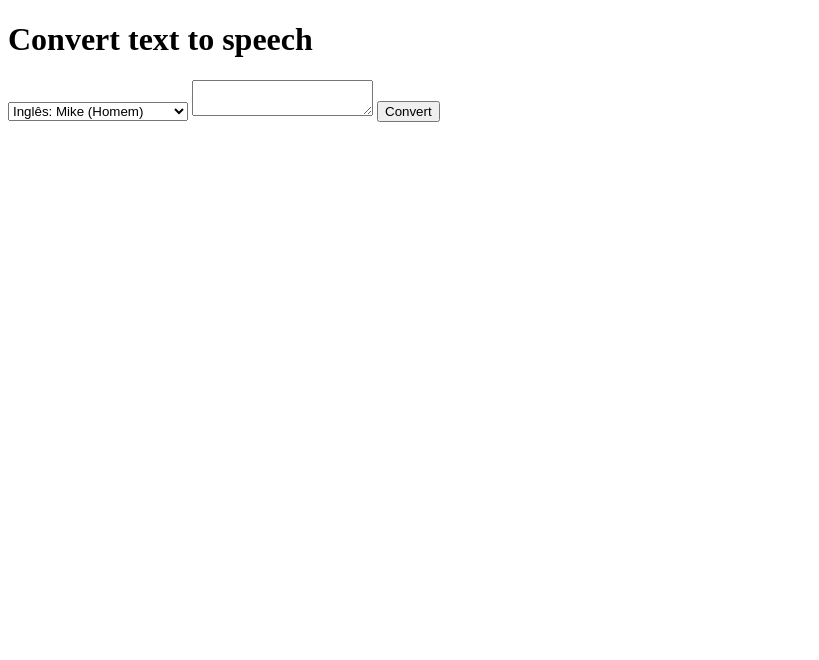
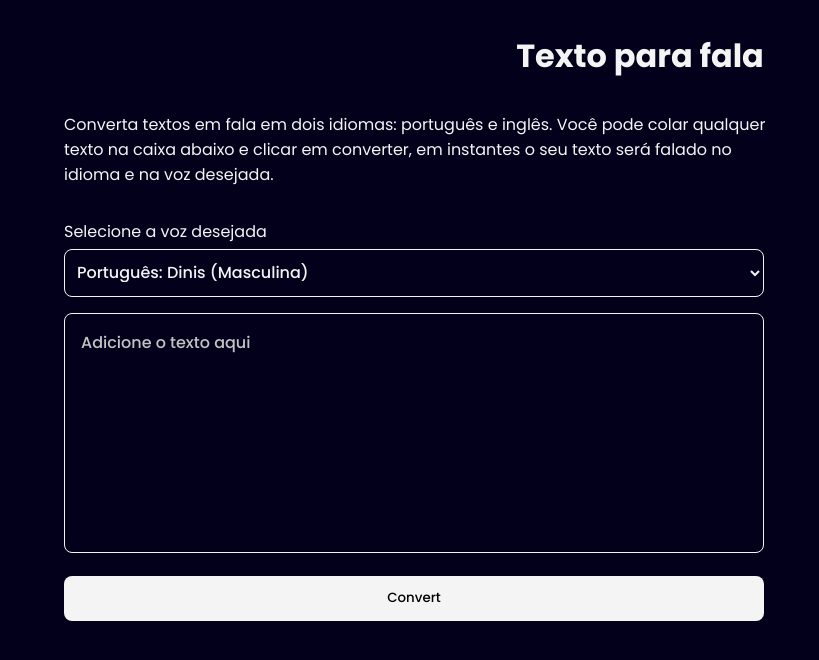
Before and after one commit to OJailson17/text-to-speech, a plain HTML site: page index.html in a window 1280 px wide. Shown: the whole page, without its empty margins (0-819 px from the left). Drawn offline with Linux system fonts and the light colour scheme.

Commit message:
finish client side

```diff
--- a/index.html
+++ b/index.html
@@ -1,24 +1,53 @@
 <!DOCTYPE html>
 <html lang="en">
 	<head>
+		<link rel="preconnect" href="https://fonts.googleapis.com" />
+		<link rel="preconnect" href="https://fonts.gstatic.com" crossorigin />
+
 		<meta charset="UTF-8" />
 		<meta http-equiv="X-UA-Compatible" content="IE=edge" />
 		<meta name="viewport" content="width=device-width, initial-scale=1.0" />
-		<title>Text to speech</title>
+
+		<link
+			href="https://fonts.googleapis.com/css2?family=Poppins:wght@400;500;700&display=swap"
+			rel="stylesheet"
+		/>
+
+		<link rel="stylesheet" href="./styles/styles.css" />
+
+		<title>Texto para fala</title>
 	</head>
 	<body>
-		<h1>Convert text to speech</h1>
+		<div class="app">
+			<h1>Texto para fala</h1>
 
-		<select name="voice" id="voice">
-			<option value="mike">Inglês: Mike (Homem)</option>
-			<option value="dinis">Português: Dinis (Homem)</option>
-		</select>
+			<p class="description">
+				Converta textos em fala em dois idiomas: português e inglês. Você pode
+				colar qualquer texto na caixa abaixo e clicar em converter, em instantes
+				o seu texto será falado no idioma e na voz desejada.
+			</p>
 
-		<textarea id="text"></textarea>
+			<div class="inputs-wrapper">
+				<label for="voice" class="voice-label">Selecione a voz desejada</label>
+				<select name="voice" id="voice">
+					<option value="dinis">Português: Dinis (Masculina)</option>
+					<option value="marcia">Português: Marcia (Feminina)</option>
+					<option value="ligia">Português: Ligia (Feminina)</option>
+					<option value="yara">Português: Yara (Feminina)</option>
+					<option value="mike">Inglês: Mike (Masculina)</option>
+					<option value="linda">Inglês: Linda (Feminina)</option>
+					<option value="amy">Inglês: Amy (Feminina)</option>
+					<option value="john">Inglês: John (Masculina)</option>
+					<option value="mary">Inglês: Mary (Feminina)</option>
+				</select>
 
-		<button onclick="textToSpeech()">Convert</button>
+				<textarea id="text" placeholder="Adicione o texto aqui"></textarea>
+
+				<button onclick="textToSpeech()" class="converter-btn">Convert</button>
+			</div>
+		</div>
 
 		<script src="/lib/voicerss-tts.min.js"></script>
-		<script src="/script.js"></script>
+		<script src="./js/script.js"></script>
 	</body>
 </html>
--- /dev/null
+++ b/js/script.js
@@ -0,0 +1,55 @@
+const voice = document.querySelector('#voice');
+const text = document.querySelector('#text');
+
+const voiceOptions = {
+	dinis: {
+		name: 'Dinis',
+		language: 'pt-br',
+	},
+	marcia: {
+		name: 'Marcia',
+		language: 'pt-br',
+	},
+	ligia: {
+		name: 'Ligia',
+		language: 'pt-br',
+	},
+	yara: {
+		name: 'Yara',
+		language: 'pt-br',
+	},
+	mike: {
+		name: 'Mike',
+		language: 'en-us',
+	},
+	linda: {
+		name: 'Linda',
+		language: 'en-us',
+	},
+	amy: {
+		name: 'Amy',
+		language: 'en-us',
+	},
+	john: {
+		name: 'John',
+		language: 'en-us',
+	},
+	mary: {
+		name: 'Mary',
+		language: 'en-us',
+	},
+};
+
+// Function responsible for converting text to speech
+const textToSpeech = () => {
+	VoiceRSS.speech({
+		key: '45ec954d8ec8428795f042cafca4bd38',
+		src: text.value,
+		hl: voiceOptions[voice.value].language,
+		v: voiceOptions[voice.value].name,
+		r: 0,
+		c: 'mp3',
+		f: '44khz_16bit_stereo',
+		ssml: false,
+	});
+};
--- a/script.js
+++ /dev/null
@@ -1,28 +0,0 @@
-const voice = document.querySelector('#voice');
-const text = document.querySelector('#text');
-
-const voiceOptions = {
-	mike: {
-		name: 'Mike',
-		language: 'en-us',
-	},
-	dinis: {
-		name: 'Dinis',
-		language: 'pt-br',
-	},
-};
-
-const textToSpeech = () => {
-	VoiceRSS.speech({
-		key: '45ec954d8ec8428795f042cafca4bd38',
-		src: text.value,
-		hl: voiceOptions[voice.value].language,
-		v: voiceOptions[voice.value].name,
-		r: 0,
-		c: 'mp3',
-		f: '44khz_16bit_stereo',
-		ssml: false,
-	});
-
-	console.log({ voice: voiceOptions[voice.value], text: text.value });
-};
--- /dev/null
+++ b/styles/styles.css
@@ -0,0 +1,135 @@
+* {
+	margin: 0;
+	padding: 0;
+	box-sizing: border-box;
+	font-family: 'Poppins', sans-serif;
+}
+
+body {
+	background-color: #03001c;
+	color: #f4f4f4;
+}
+
+.app {
+	width: 90%;
+	margin: 0 auto;
+}
+
+h1 {
+	text-align: center;
+	margin-top: 2rem;
+}
+
+p.description {
+	display: none;
+}
+
+.inputs-wrapper {
+	width: 100%;
+	max-width: 43.75rem;
+}
+
+label {
+	display: block;
+	margin: 2rem 0 0.3rem;
+	color: #f4f4f4;
+	font-size: 0.8rem;
+}
+
+select {
+	width: 100%;
+	max-width: 43.75rem;
+	height: 2.5rem;
+	font-weight: 500;
+	outline: none;
+	padding: 0 0.5rem;
+
+	border: 1px solid #f4f4f4;
+	color: #f4f4f4;
+	border-radius: 8px;
+	background-color: transparent;
+}
+
+select > option {
+	background-color: #03001c;
+	color: #f4f4f4;
+	font-weight: 500;
+}
+
+textarea {
+	resize: none;
+	width: 100%;
+	max-width: 43.75rem;
+	height: 10rem;
+
+	padding: 0.5rem;
+	margin-top: 1rem;
+
+	background-color: transparent;
+	border: 1px solid #f4f4f4;
+	border-radius: 8px;
+	color: #f4f4f4;
+	font-weight: 500;
+	outline: none;
+}
+
+textarea::placeholder {
+	color: #c4c4c4;
+}
+
+.converter-btn {
+	width: 100%;
+	display: block;
+	height: 2.8rem;
+
+	margin: 0 auto;
+	margin-top: 1rem;
+	border: none;
+	border-radius: 8px;
+
+	background-color: #f4f4f4;
+	font-weight: 500;
+	cursor: pointer;
+}
+
+.converter-btn:hover {
+	filter: brightness(80%);
+}
+
+@media (min-width: 767px) and (max-width: 1023px) {
+	label {
+		font-size: 1rem;
+	}
+
+	.inputs-wrapper {
+		width: 70%;
+	}
+}
+
+@media (min-width: 1024px) {
+	p.description {
+		display: block;
+		text-align: left;
+		margin-top: 2rem;
+		/* width: 70%; */
+		max-width: 45rem;
+	}
+
+	label {
+		font-size: 1rem;
+	}
+
+	select {
+		height: 3rem;
+		font-size: 1rem;
+	}
+
+	textarea {
+		height: 15rem;
+		padding: 1rem;
+		font-size: 1rem;
+	}
+
+	/* textarea::placeholder {
+	} */
+}
```
